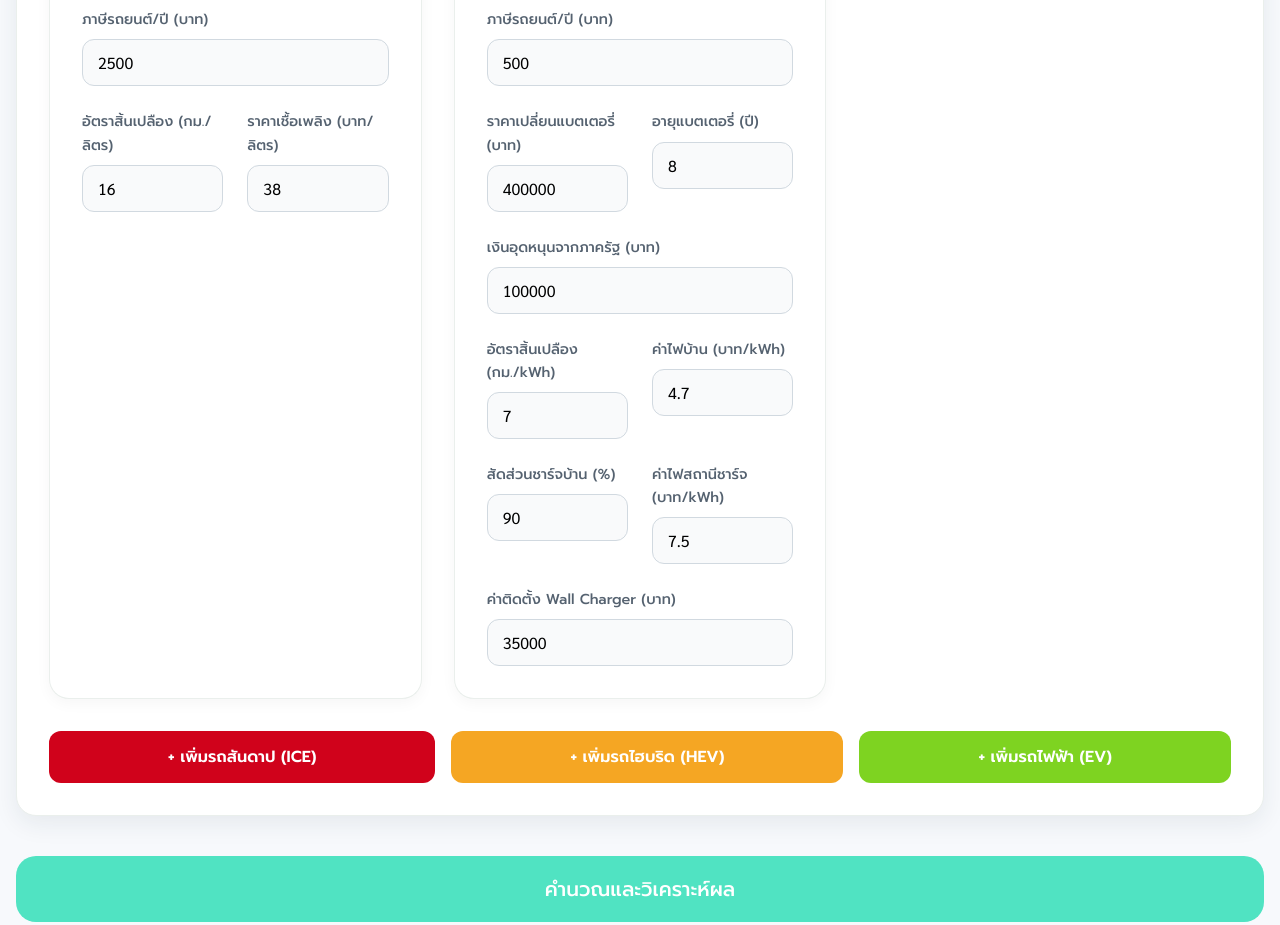
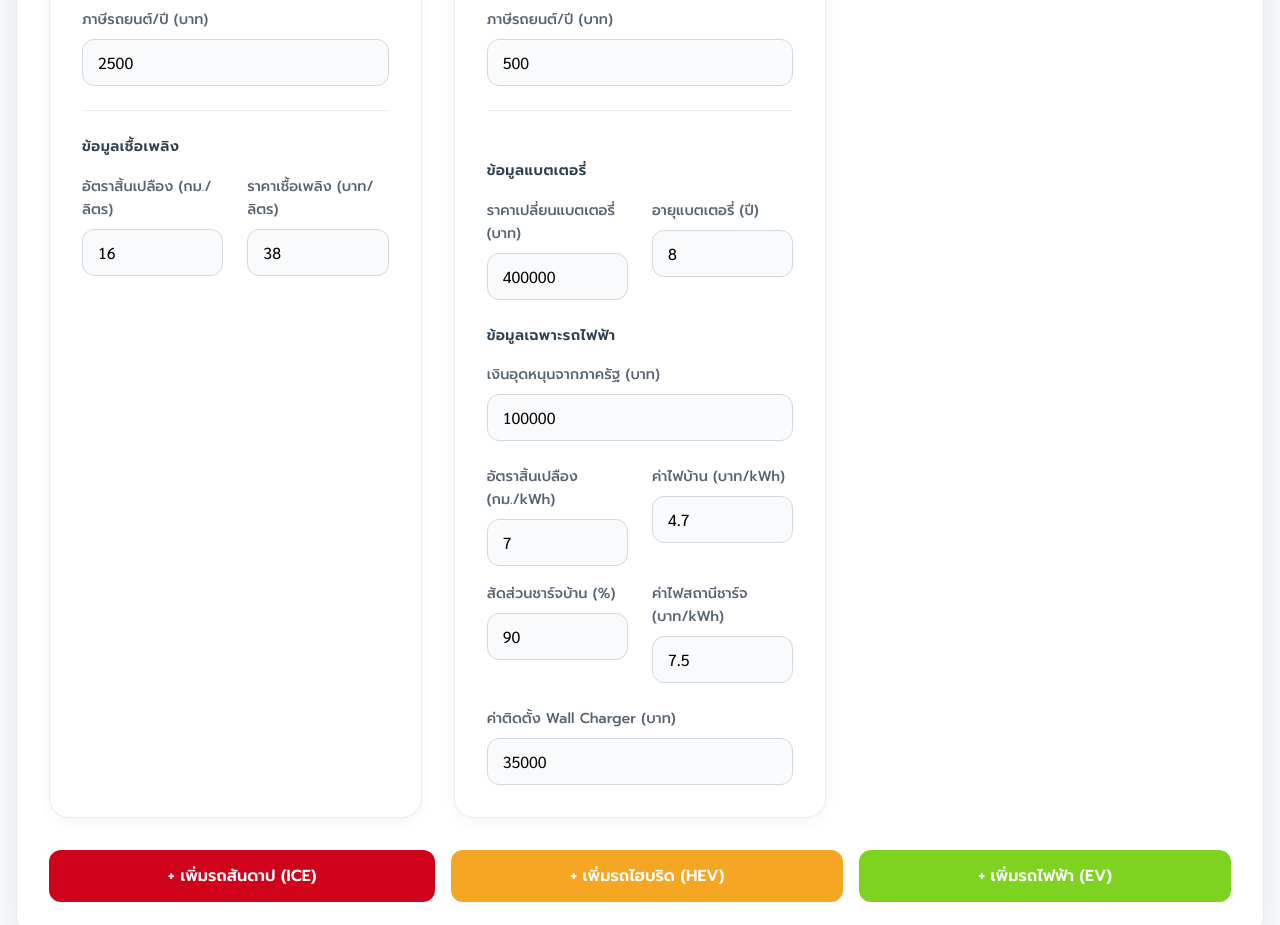
Before and after one commit to bokoboss/smart-car-value-analyzer, a plain HTML site: page index.html in a window 1280 px wide. Shown: the part 1700-2625 px from the top of the page. Drawn offline with nearby package versions, Linux system fonts and the light colour scheme.

Commit message:
Update UI

```diff
--- a/index.html
+++ b/index.html
@@ -337,6 +337,34 @@
             font-size: 2rem; color: #aaa; cursor: pointer;
         }
 
+        /* --- NEW STYLES for Card Internals --- */
+        .grid-2-col {
+            display: grid;
+            grid-template-columns: repeat(auto-fit, minmax(120px, 1fr)); /* more flexible */
+            gap: 1rem 1.5rem;
+        }
+        .card-divider {
+            margin-top: 1.5rem;
+            padding-top: 1.5rem;
+            border-top: 1px solid var(--border-color);
+        }
+        .section-title {
+            font-family: var(--font-primary);
+            font-size: 0.9rem;
+            font-weight: 600;
+            color: var(--heading-color);
+            margin-top: 0;
+            margin-bottom: 1rem;
+            text-transform: uppercase;
+            letter-spacing: 0.5px;
+        }
+        .specific-section {
+            display: none; /* Hide all by default */
+        }
+        .specific-section:not(:first-child) {
+            margin-top: 1.5rem;
+        }
+
         /* --- Responsive Adjustments --- */
         @media (min-width: 768px) {
             #car-list { grid-template-columns: repeat(2, 1fr); }
@@ -470,7 +498,7 @@
                 <div class="step-number">2</div>
                 <div>
                     <h2>เปรียบเทียบรถ</h2>
-                    <p>เพิ่มรถยนต์รุ่นที่สนใจเพื่อนำมาคำนวณและเปรียบเทียบค่าใช้จ่ายทั้งหมด</p>
+                    <p>เพิ่มรถยนต์รุ่นที่สนใจเพื่อนำมาคำวณและเปรียบเทียบค่าใช้จ่ายทั้งหมด</p>
                 </div>
             </div>
             <div id="car-list"></div>
@@ -528,6 +556,8 @@
         <div class="car-card" data-car-type="">
             <button type="button" class="remove-car-btn">&times;</button>
             <h3><span class="car-type-label"></span></h3>
+
+            <!-- Part 1: Common Details -->
             <div class="grid-layout">
                 <div class="input-group" style="grid-column: 1 / -1;">
                     <label>ชื่อรุ่นรถ</label>
@@ -542,28 +572,39 @@
                 <div class="input-group"> <label>ค่าบำรุงรักษา/ปี (บาท)</label> <input type="number" class="maintenance-cost-annual"> </div>
                 <div class="input-group"> <label>ค่าประกันภัย/ปี (บาท)</label> <input type="number" class="insurance-cost-annual"> </div>
                 <div class="input-group"> <label>ภาษีรถยนต์/ปี (บาท)</label> <input type="number" class="annual-tax"> </div>
+            </div>
 
-                <div class="fuel-inputs" style="display: none; grid-column: 1 / -1;"><div class="grid-layout" style="grid-template-columns: 1fr 1fr;">
+            <!-- Part 2: Type-Specific Details -->
+            <div class="card-divider">
+                <div class="specific-section fuel-section">
+                    <h4 class="section-title">ข้อมูลเชื้อเพลิง</h4>
+                    <div class="grid-2-col">
                         <div class="input-group"> <label>อัตราสิ้นเปลือง (กม./ลิตร)</label> <input type="number" class="fuel-efficiency-kmpl"> </div>
                         <div class="input-group"> <label>ราคาเชื้อเพลิง (บาท/ลิตร)</label> <input type="number" class="fuel-price-per-liter"> </div>
-                </div></div>
+                    </div>
+                </div>
 
-                <div class="battery-inputs" style="display: none; grid-column: 1 / -1;"><div class="grid-layout" style="grid-template-columns: 1fr 1fr;">
+                <div class="specific-section battery-section">
+                    <h4 class="section-title">ข้อมูลแบตเตอรี่</h4>
+                    <div class="grid-2-col">
                         <div class="input-group"> <label>ราคาเปลี่ยนแบตเตอรี่ (บาท)</label> <input type="number" class="battery-replacement-cost"> </div>
                         <div class="input-group"> <label>อายุแบตเตอรี่ (ปี)</label> <input type="number" class="battery-lifespan-years"> </div>
-                </div></div>
+                    </div>
+                </div>
 
-                 <div class="ev-subsidy-input" style="display: none; grid-column: 1 / -1;"><div class="grid-layout">
+                <div class="specific-section ev-section">
+                     <h4 class="section-title">ข้อมูลเฉพาะรถไฟฟ้า</h4>
                      <div class="input-group"> <label>เงินอุดหนุนจากภาครัฐ (บาท)</label> <input type="number" class="ev-subsidy"> </div>
-                </div></div>
-
-                <div class="ev-inputs" style="display: none; grid-column: 1 / -1;"><div class="grid-layout" style="grid-template-columns: 1fr 1fr;">
+                     <div class="grid-2-col" style="margin-top: 1.5rem;">
                         <div class="input-group"> <label>อัตราสิ้นเปลือง (กม./kWh)</label> <input type="number" class="ev-efficiency-kmperkwh"> </div>
                         <div class="input-group"> <label>ค่าไฟบ้าน (บาท/kWh)</label> <input type="number" class="home-electricity-price"> </div>
                         <div class="input-group"> <label>สัดส่วนชาร์จบ้าน (%)</label> <input type="number" class="home-charge-percentage"> </div>
                         <div class="input-group"> <label>ค่าไฟสถานีชาร์จ (บาท/kWh)</label> <input type="number" class="public-charge-price"> </div>
-                    <div class="input-group" style="grid-column: 1 / -1;"> <label>ค่าติดตั้ง Wall Charger (บาท)</label> <input type="number" class="wall-charger-cost"> </div>
-                </div></div>
+                    </div>
+                    <div class="input-group" style="margin-top: 1.5rem;">
+                        <label>ค่าติดตั้ง Wall Charger (บาท)</label> <input type="number" class="wall-charger-cost">
+                    </div>
+                </div>
             </div>
         </div>
     </template>
@@ -816,10 +857,9 @@
                 newCarCard.dataset.carType = type;
 
                 const typeLabel = newCarCard.querySelector('.car-type-label');
-                const fuelInputs = newCarCard.querySelector('.fuel-inputs');
-                const batteryInputs = newCarCard.querySelector('.battery-inputs');
-                const evInputs = newCarCard.querySelector('.ev-inputs');
-                const evSubsidyInput = newCarCard.querySelector('.ev-subsidy-input');
+                const fuelSection = newCarCard.querySelector('.fuel-section');
+                const batterySection = newCarCard.querySelector('.battery-section');
+                const evSection = newCarCard.querySelector('.ev-section');
 
                 const setValues = (config) => {
                     typeLabel.textContent = config.label;
@@ -827,16 +867,15 @@
                     for(const selector in config.values) {
                         newCarCard.querySelector(selector).value = config.values[selector];
                     }
-                    fuelInputs.style.display = config.show.includes('fuel') ? 'block' : 'none';
-                    batteryInputs.style.display = config.show.includes('battery') ? 'block' : 'none';
-                    evInputs.style.display = config.show.includes('ev') ? 'block' : 'none';
-                    evSubsidyInput.style.display = config.show.includes('subsidy') ? 'block' : 'none';
+                    fuelSection.style.display = config.show.includes('fuel') ? 'block' : 'none';
+                    batterySection.style.display = config.show.includes('battery') ? 'block' : 'none';
+                    evSection.style.display = config.show.includes('ev') ? 'block' : 'none';
                 };
 
                 const configs = {
                     ice: { label: 'สันดาป (ICE)', show: ['fuel'], values: { '.car-price': 850000, '.resale-value': 380000, '.maintenance-cost-annual': 8000, '.insurance-cost-annual': 18000, '.annual-tax': 2500, '.fuel-efficiency-kmpl': 16, '.fuel-price-per-liter': 38 } },
                     hev: { label: 'ไฮบริด (HEV)', show: ['fuel', 'battery'], values: { '.car-price': 950000, '.resale-value': 450000, '.maintenance-cost-annual': 7000, '.insurance-cost-annual': 20000, '.annual-tax': 2000, '.fuel-efficiency-kmpl': 22, '.fuel-price-per-liter': 38, '.battery-replacement-cost': 80000, '.battery-lifespan-years': 8 } },
-                    ev: { label: 'ไฟฟ้า (EV)', show: ['battery', 'ev', 'subsidy'], values: { '.car-price': 1100000, '.resale-value': 550000, '.maintenance-cost-annual': 4000, '.insurance-cost-annual': 25000, '.annual-tax': 500, '.battery-replacement-cost': 400000, '.battery-lifespan-years': 8, '.ev-efficiency-kmperkwh': 7, '.home-electricity-price': 4.7, '.home-charge-percentage': 90, '.public-charge-price': 7.5, '.wall-charger-cost': 35000, '.ev-subsidy': 100000 } }
+                    ev: { label: 'ไฟฟ้า (EV)', show: ['battery', 'ev'], values: { '.car-price': 1100000, '.resale-value': 550000, '.maintenance-cost-annual': 4000, '.insurance-cost-annual': 25000, '.annual-tax': 500, '.battery-replacement-cost': 400000, '.battery-lifespan-years': 8, '.ev-efficiency-kmperkwh': 7, '.home-electricity-price': 4.7, '.home-charge-percentage': 90, '.public-charge-price': 7.5, '.wall-charger-cost': 35000, '.ev-subsidy': 100000 } }
                 };
 
                 setValues(configs[type]);
@@ -1032,7 +1071,3 @@
     </script>
 </body>
 </html>
-
-
-
-" to answer the query.
```
Lines whose indentation alone changed are shown as unchanged.
